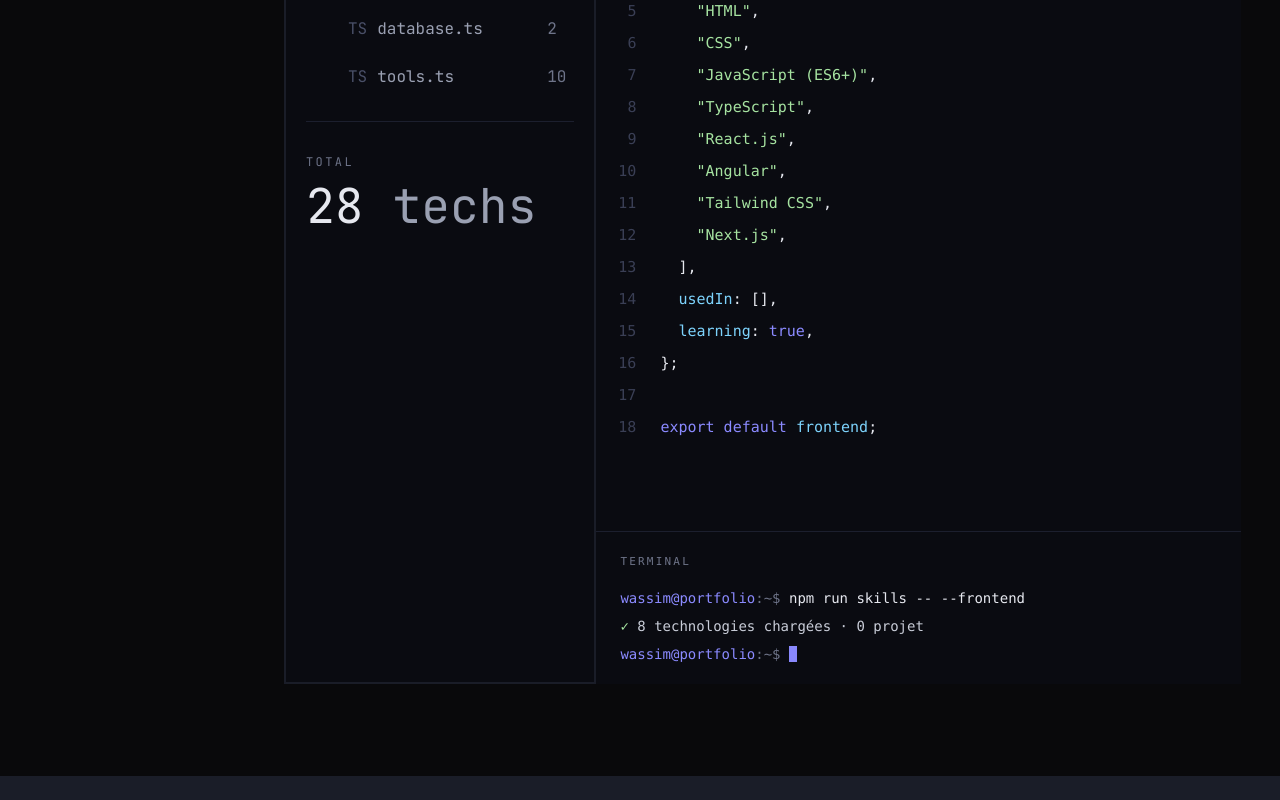
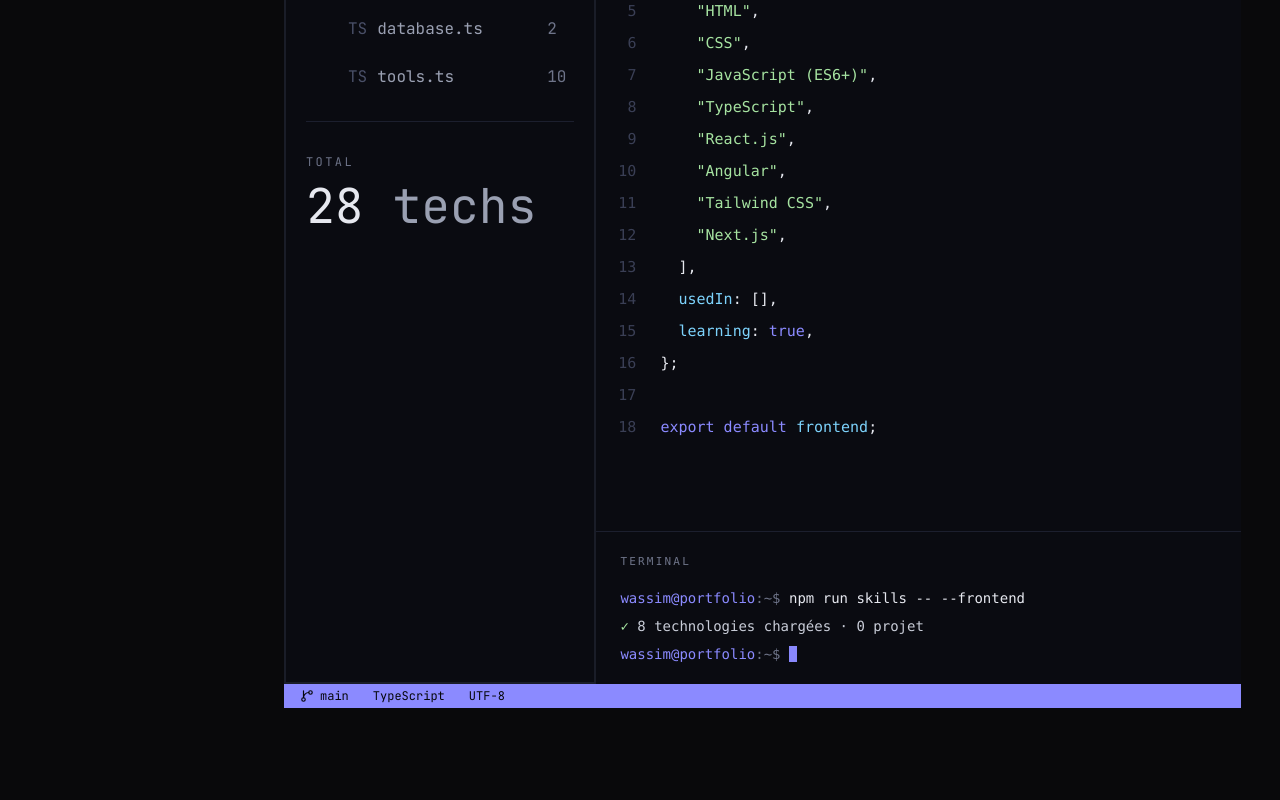
Before and after one commit to wassim-rifi-dev/portfolio, a Next.js app: page / in a window 1280 px wide. Shown: the part 2148-2948 px from the top of the page. Before the commit the page ends 2924 px from the top, so only its background shows below. Built offline with nearby package versions, Linux system fonts and the light colour scheme.

Commit message:
feat:  enhance Skills component with Git branch display

```diff
--- a/src/app/data/skills.ts
+++ b/src/app/data/skills.ts
@@ -5,7 +5,7 @@ export const skills: SkillCategory[] = [
         category: "Frontend",
         role: "Interfaces web modernes et responsives",
         stack: ["HTML", "CSS", "JavaScript (ES6+)", "TypeScript", "React.js", "Angular", "Tailwind CSS", "Next.js"],
-        usedIn: [   ],
+        usedIn: [],
     },
     {
         category: "Backend",
--- a/src/components/sections/Skills.tsx
+++ b/src/components/sections/Skills.tsx
@@ -1,5 +1,5 @@
 import { jetbrainsMono } from "@/app/fonts";
-import { Circle } from "lucide-react";
+import { Circle, GitBranch } from "lucide-react";
 import IdeSkills from "../ui/IdeSkills";
 
 export default function Skills() {
@@ -51,7 +51,14 @@ export default function Skills() {
                 <div></div>
             </div>
 
-            <div></div>
+            <div className="flex w-full items-center gap-6 bg-[#8B8AFF] px-4 py-1 text-xs text-[#06070B]">
+                <span className="flex items-center gap-1.5">
+                    <GitBranch className="h-3.5 w-3.5" />
+                    main
+                </span>
+                <span>TypeScript</span>
+                <span>UTF-8</span>
+            </div>
         </section>
     )
 }
```
